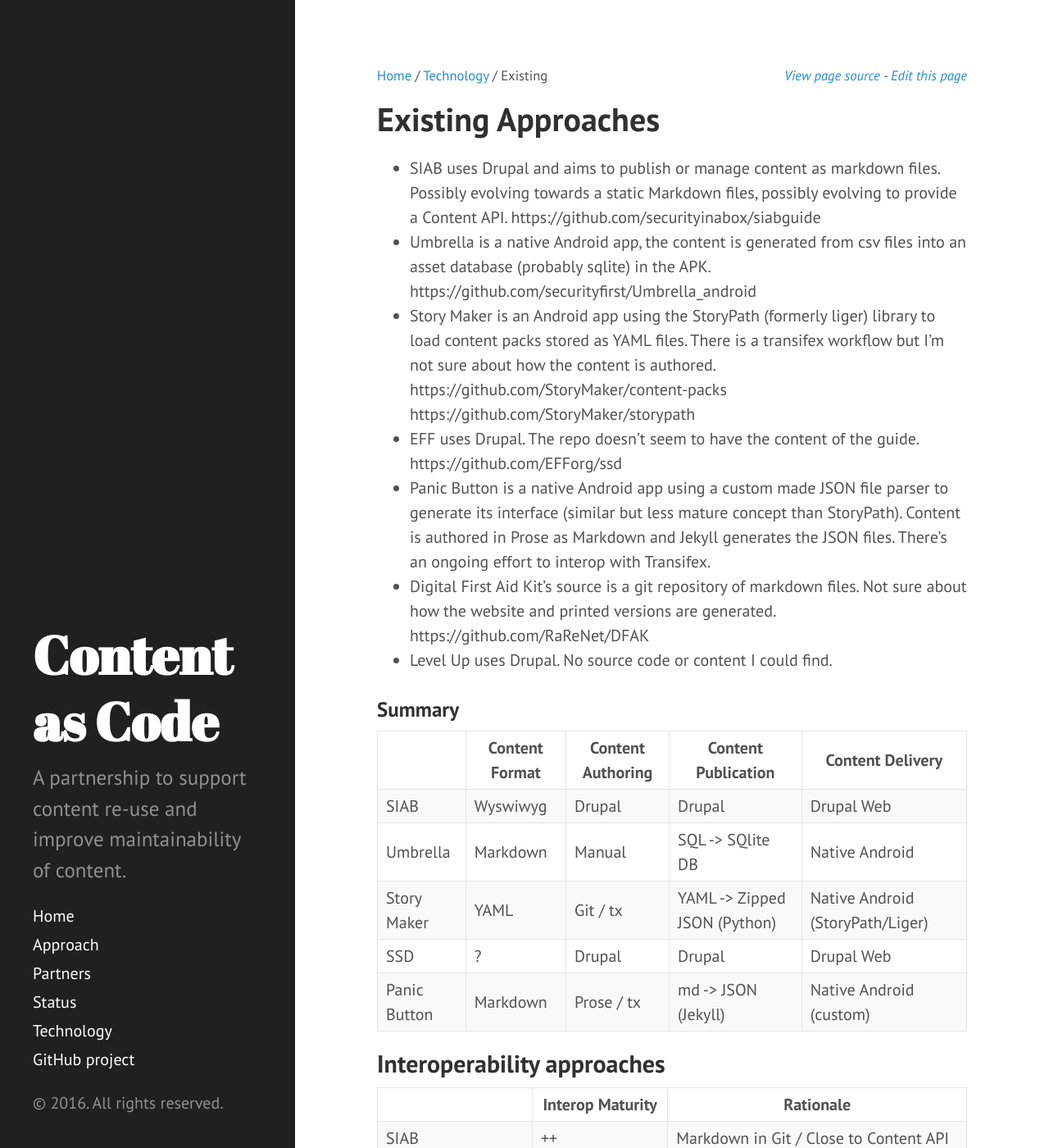
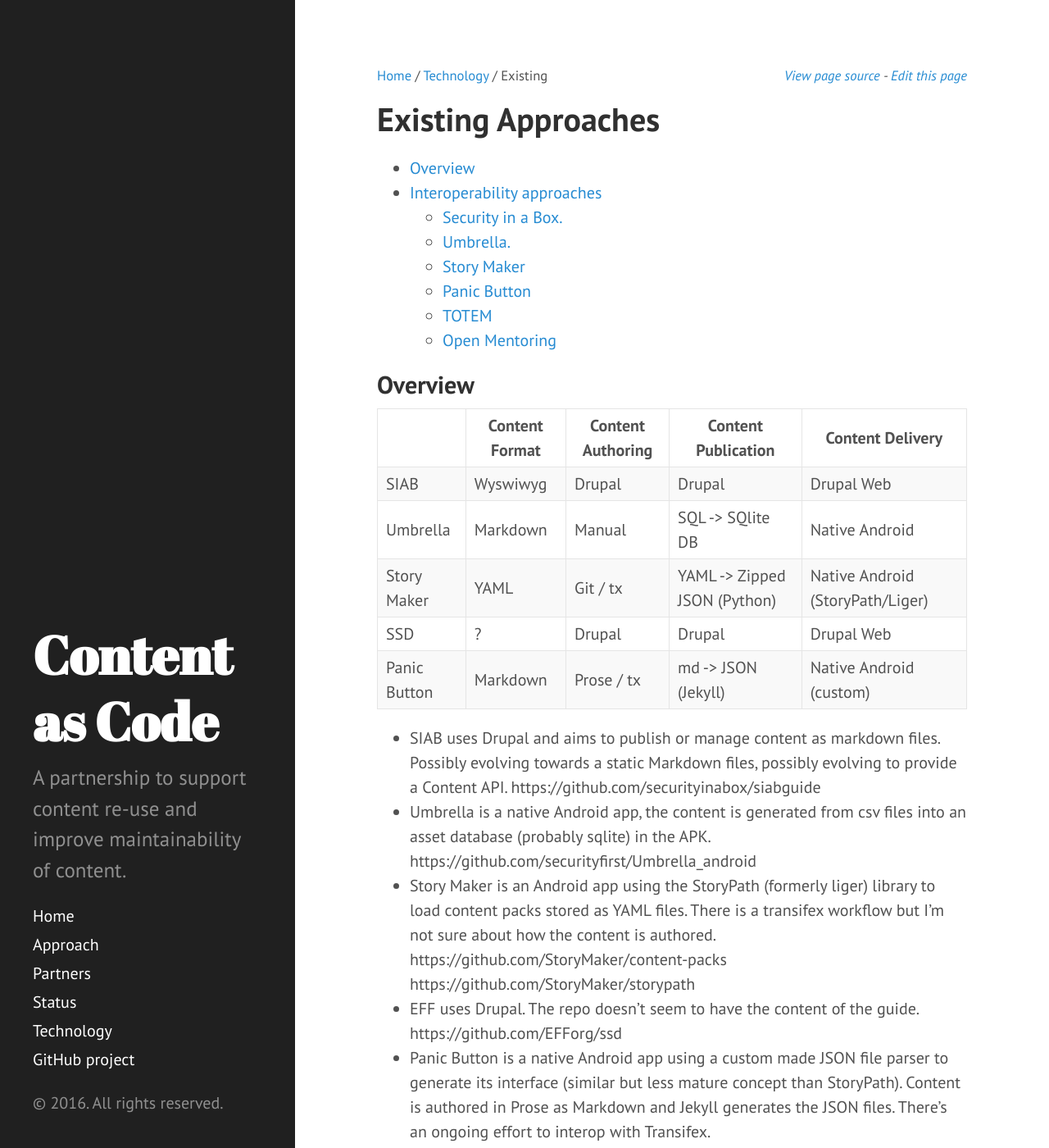
Before and after one commit to iilab/contentascode, a Jekyll site: the page built from technology/existing.md, in a window 1280 px wide and 1400 px high. Shown: the whole window at 82% size. Built offline with Jekyll 4.4.1, drawn with Linux system fonts in a browser that asks for light colours; some of the changed lines change nothing that is shown; some of the changed text lies outside the part shown.

Commit message:
Minor content structure improvements. #1

```diff
--- a/technology/existing.md
+++ b/technology/existing.md
@@ -1,6 +1,19 @@
 ---
 title: Existing Approaches
 ---
+
+* TOC
+{:toc}
+
+## Overview
+
+|              | Content Format | Content Authoring |     Content Publication      |         Content Delivery         |
+|--------------|----------------|-------------------|------------------------------|----------------------------------|
+| SIAB         | Wyswiwyg       | Drupal            | Drupal                       | Drupal Web                       |
+| Umbrella     | Markdown       | Manual            | SQL -> SQlite DB             | Native Android                   |
+| Story Maker  | YAML           | Git / tx          | YAML -> Zipped JSON (Python) | Native Android (StoryPath/Liger) |
+| SSD          | ?              | Drupal            | Drupal                       | Drupal Web                       |
+| Panic Button | Markdown       | Prose / tx        | md -> JSON (Jekyll)          | Native Android (custom)          |
 
  - SIAB uses Drupal and aims to publish or manage content as markdown files. Possibly evolving towards a static Markdown files, possibly evolving to provide a Content API. https://github.com/securityinabox/siabguide
  - Umbrella is a native Android app, the content is generated from csv files into an asset database (probably sqlite) in the APK. https://github.com/securityfirst/Umbrella_android
@@ -9,16 +22,6 @@
  - Panic Button is a native Android app using a custom made JSON file parser to generate its interface (similar but less mature concept than StoryPath). Content is authored in Prose as Markdown and Jekyll generates the JSON files. There's an ongoing effort to interop with Transifex.
  - Digital First Aid Kit's source is a git repository of markdown files. Not sure about how the website and printed versions are generated. https://github.com/RaReNet/DFAK
  - Level Up uses Drupal. No source code or content I could find.
-
-### Summary
-
-|              | Content Format | Content Authoring |     Content Publication      |         Content Delivery         |
-|--------------|----------------|-------------------|------------------------------|----------------------------------|
-| SIAB         | Wyswiwyg       | Drupal            | Drupal                       | Drupal Web                       |
-| Umbrella     | Markdown       | Manual            | SQL -> SQlite DB             | Native Android                   |
-| Story Maker  | YAML           | Git / tx          | YAML -> Zipped JSON (Python) | Native Android (StoryPath/Liger) |
-| SSD          | ?              | Drupal            | Drupal                       | Drupal Web                       |
-| Panic Button | Markdown       | Prose / tx        | md -> JSON (Jekyll)          | Native Android (custom)          |
 
 ## Interoperability approaches
 
```
